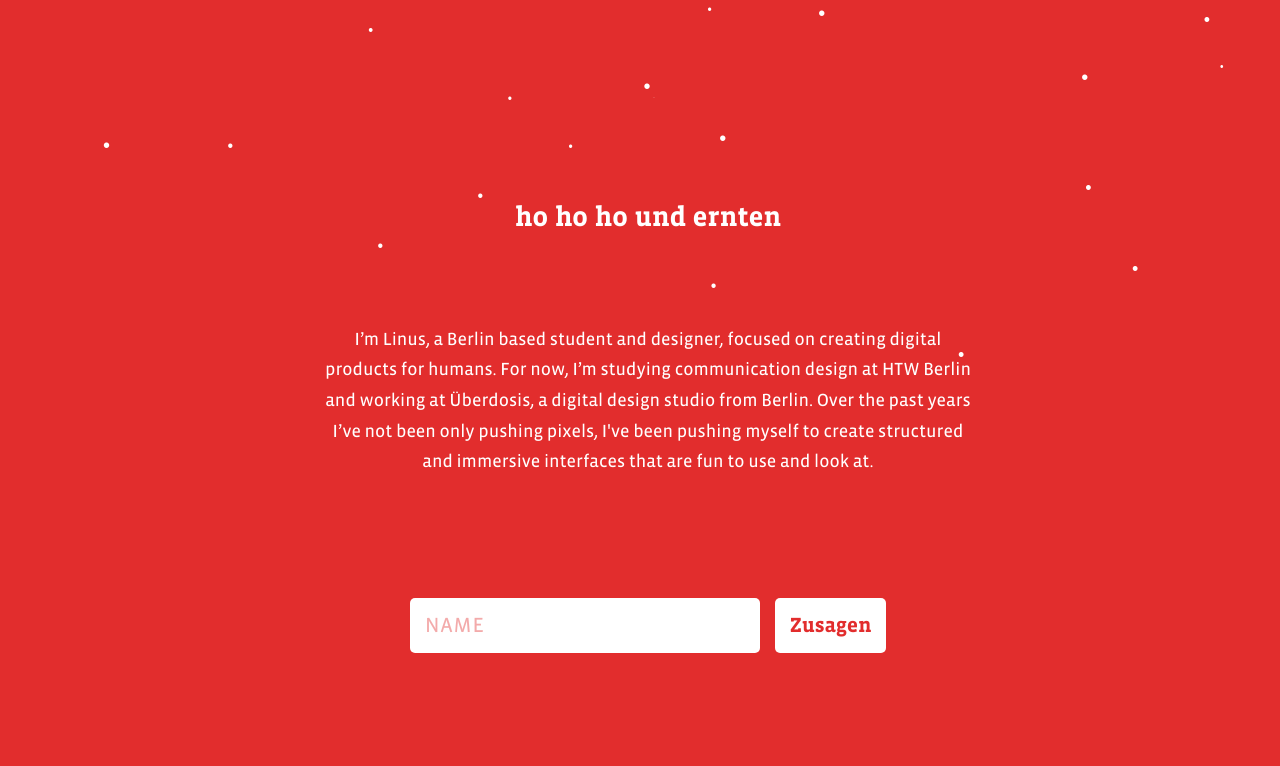
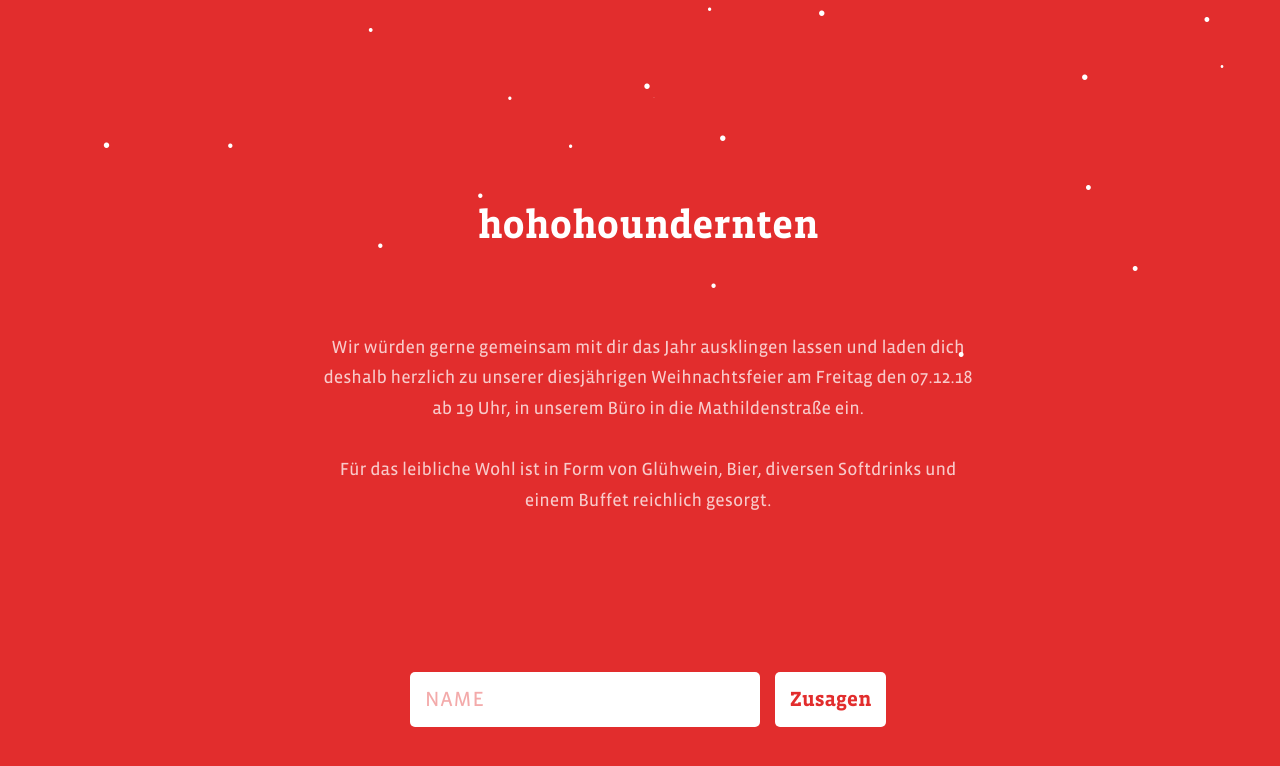
Before and after one commit to janospower/Weihnachtseinadung_sue, a plain HTML site: page index.html in a window 1280 px wide. Drawn offline with Linux system fonts and the light colour scheme.

Commit message:
Text & Styles

```diff
--- a/css/style.css
+++ b/css/style.css
@@ -31,6 +31,7 @@ body {
 h1 {
   font-family: 'VistaSlabOT-Bold', Arial, sans-serif;
   opacity: 1;
+	font-size: 40px;
   margin-bottom: 80px;
 }
 
@@ -38,6 +39,7 @@ p {
   line-height: 1.7;
   font-weight: 500;
   font-size: 18px;
+	opacity: .75;
 }
 
 .intro_sec {
@@ -72,7 +74,6 @@ form{
 button {
   border-radius: 5px;
   background-color: white;
-  /* opacity: .15; */
   padding: 15px;
   height: 55px;
   border: none;
@@ -82,6 +83,14 @@ button {
   -webkit-appearance: none;
   margin-top: 21px;
   font-size: 1.5em;
+	transition: all ease .2s;
+}
+
+button:hover {
+	transform: translateY(-1px);
+	-webkit-box-shadow: 0px 0px 20px rgba(255,255,255,1);s
+	-moz-box-shadow: 0px 0px 20px rgba(255,255,255,1);
+	box-shadow: 0px 0px 20px rgba(255,255,255,1);
 }
 
 #thx {
@@ -111,6 +120,11 @@ button {
 label, input {
   transition: all 0.2s;
   touch-action: manipulation;
+}
+
+.input_sec {
+padding-left: 30px;
+padding-right: 30px;
 }
 
 input {
--- a/index.html
+++ b/index.html
@@ -690,10 +690,17 @@
 
 <body>
   <div class="intro_sec">
-    <h1>ho ho ho und ernten</h1>
-    <p class="intro">I’m Linus, a Berlin based student and designer, focused on creating digital products for humans. For now, I’m studying communication design at HTW Berlin and working at Überdosis, a digital design studio from Berlin.
+    <h1>hohohoundernten</h1>
+    <p class="intro">
+      Wir würden gerne gemeinsam mit dir das Jahr ausklingen lassen
+      und laden dich deshalb herzlich zu unserer diesjährigen Weihnachtsfeier
+      am Freitag den 07.12.18 ab 19 Uhr, in unserem Büro in die Mathildenstraße ein.<br><br>
 
-      Over the past years I’ve not been only pushing pixels, I've been pushing myself to create structured and immersive interfaces that are fun to use and look at. </p>
+
+      Für das leibliche Wohl ist in Form von Glühwein, Bier, diversen Softdrinks
+      und einem Buffet reichlich gesorgt.
+
+    <p>
   </div>
   <div class="input_sec">
 
```
